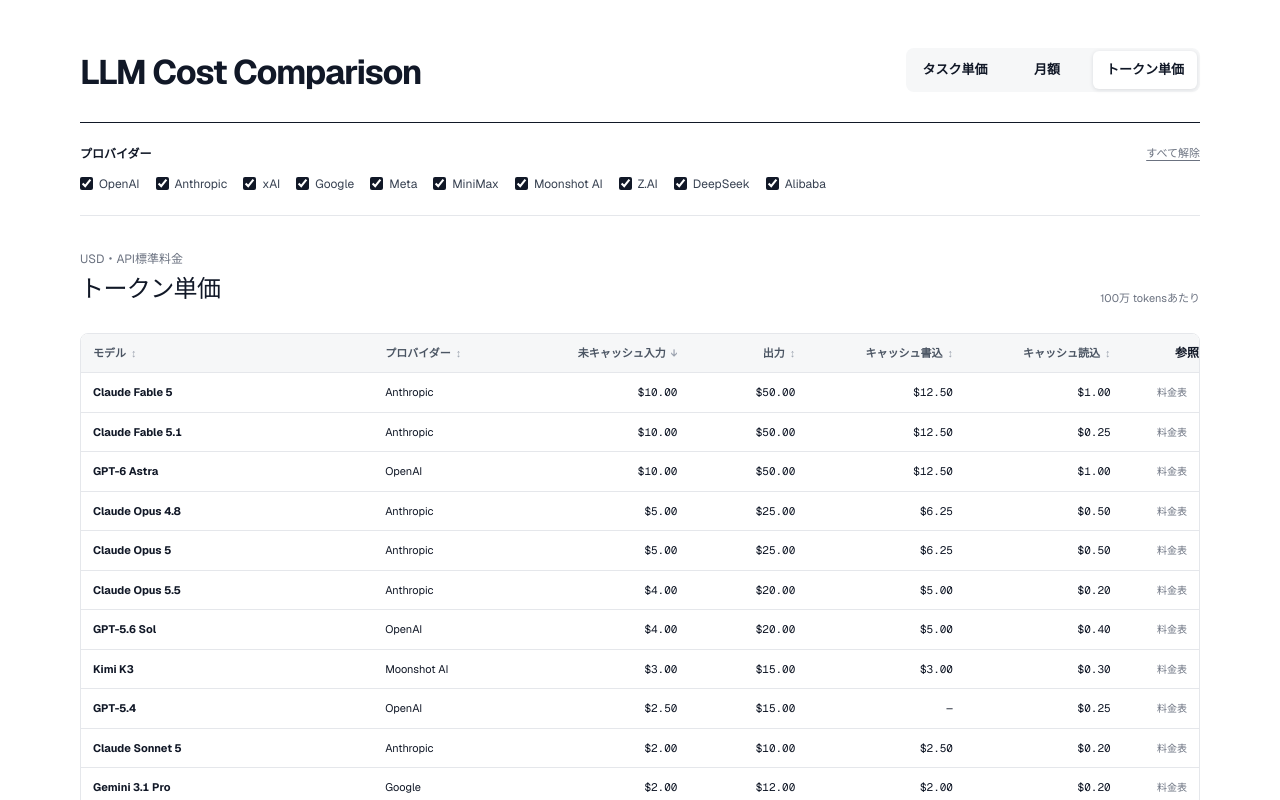
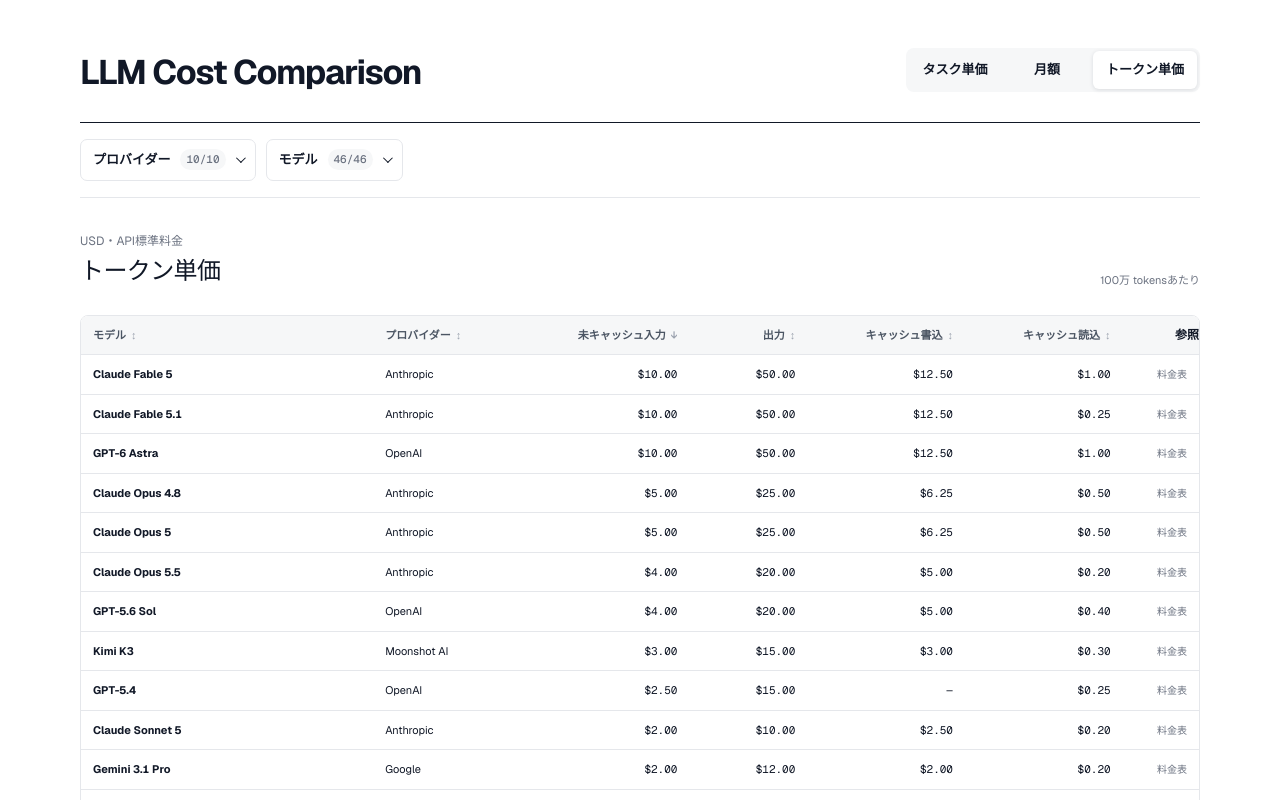
Before and after one commit to kody-takuya/AI-cost-comparison, a Next.js app: page / in a window 1280 px wide. Shown: the top 800 px of the page. Built offline with nearby package versions, Linux system fonts and the light colour scheme.

Commit message:
feat: add model selection filter dropdown

```diff
--- a/app/CostComparison.tsx
+++ b/app/CostComparison.tsx
@@ -158,13 +158,21 @@
   const [providers, setProviders] = useState(() =>
     Object.fromEntries(uniqueProviders.map((provider) => [provider, true])),
   );
+  const [selectedModels, setSelectedModels] = useState<Record<string, boolean>>(
+    () => Object.fromEntries(pricingData.models.map((model) => [model.id, true])),
+  );
+  const selectedProviderCount = uniqueProviders.filter((provider) => providers[provider]).length;
+  const selectedModelCount = pricingData.models.filter((model) => selectedModels[model.id]).length;
+  const filteredModels = useMemo(
+    () => pricingData.models.filter((model) => providers[model.provider] && selectedModels[model.id]),
+    [providers, selectedModels],
+  );
 
   const selectedUseCase =
     useCases.find((useCase) => useCase.id === activeUseCase) ?? useCases[0];
 
   const results = useMemo(() => {
-    return pricingData.models
-      .filter((model) => providers[model.provider])
+    return filteredModels
       .map((model) => ({
         model,
         cost:
@@ -175,13 +183,12 @@
       .sort((a, b) =>
         sortDirection === "asc" ? a.cost - b.cost : b.cost - a.cost,
       );
-  }, [mode, providers, selectedUseCase, sortDirection]);
+  }, [filteredModels, mode, selectedUseCase, sortDirection]);
 
   const rateRows = useMemo(() => {
     const direction = rateSortDirection === "asc" ? 1 : -1;
 
-    return pricingData.models
-      .filter((model) => providers[model.provider])
+    return filteredModels
       .sort((a, b) => {
         if (rateSortKey === "model" || rateSortKey === "provider") {
           const left = rateSortKey === "model" ? a.name : a.provider;
@@ -199,7 +206,7 @@
         if (right === null) return -1;
         return (left - right) * direction || a.name.localeCompare(b.name);
       });
-  }, [providers, rateSortDirection, rateSortKey]);
+  }, [filteredModels, rateSortDirection, rateSortKey]);
 
   const maxCost = Math.max(...results.map((result) => result.cost), 0.000001);
 
@@ -215,6 +222,10 @@
 
   function toggleProvider(provider: string) {
     setProviders((current) => ({ ...current, [provider]: !current[provider] }));
+  }
+
+  function toggleModel(modelId: string) {
+    setSelectedModels((current) => ({ ...current, [modelId]: !current[modelId] }));
   }
 
   function sortRates(key: RateSortKey) {
@@ -241,8 +252,6 @@
       ? ("ascending" as const)
       : ("descending" as const);
   }
-
-  const allVisible = Object.values(providers).every(Boolean);
 
   return (
     <main className="site-shell">
@@ -337,22 +346,24 @@
       )}
 
       <section className="provider-filter" aria-label="プロバイダー絞り込み">
-        <div className="section-label">
+        <div className="filter-dropdowns">
+          <details className="filter-dropdown">
+            <summary>
               <span>プロバイダー</span>
+              <span className="selection-count">{selectedProviderCount}/{uniqueProviders.length}</span>
+            </summary>
+            <div className="filter-menu">
+              <div className="filter-menu-actions">
                 <button
                   type="button"
-            onClick={() =>
-              setProviders(
-                Object.fromEntries(
-                  uniqueProviders.map((provider) => [provider, !allVisible]),
-                ),
-              )
-            }
-          >
-            {allVisible ? "すべて解除" : "すべて表示"}
-          </button>
+                  onClick={() => setProviders(Object.fromEntries(uniqueProviders.map((provider) => [provider, true])))}
+                >すべて選択</button>
+                <button
+                  type="button"
+                  onClick={() => setProviders(Object.fromEntries(uniqueProviders.map((provider) => [provider, false])))}
+                >すべて解除</button>
               </div>
-        <div className="filter-list">
+              <div className="filter-options">
                 {uniqueProviders.map((provider) => (
                   <label key={provider}>
                     <input
@@ -363,6 +374,43 @@
                     <span>{provider}</span>
                   </label>
                 ))}
+              </div>
+            </div>
+          </details>
+
+          <details className="filter-dropdown">
+            <summary>
+              <span>モデル</span>
+              <span className="selection-count">{selectedModelCount}/{pricingData.models.length}</span>
+            </summary>
+            <div className="filter-menu model-filter-menu">
+              <div className="filter-menu-actions">
+                <button
+                  type="button"
+                  onClick={() => setSelectedModels(Object.fromEntries(pricingData.models.map((model) => [model.id, true])))}
+                >すべて選択</button>
+                <button
+                  type="button"
+                  onClick={() => setSelectedModels(Object.fromEntries(pricingData.models.map((model) => [model.id, false])))}
+                >すべて解除</button>
+              </div>
+              <div className="filter-options">
+                {pricingData.models.map((model) => (
+                  <label key={model.id}>
+                    <input
+                      type="checkbox"
+                      checked={selectedModels[model.id]}
+                      onChange={() => toggleModel(model.id)}
+                    />
+                    <span className="model-filter-name">
+                      <span>{model.name}</span>
+                      <small>{model.provider}</small>
+                    </span>
+                  </label>
+                ))}
+              </div>
+            </div>
+          </details>
         </div>
       </section>
 
@@ -546,7 +594,7 @@
                   </tr>
                 </thead>
                 <tbody>
-                  {pricingData.models.map((model) => (
+                  {filteredModels.map((model) => (
                     <tr key={model.id}>
                       <td>{model.name}</td>
                       <td>{displayRate(model.pricing.input)}</td>
--- a/app/globals.css
+++ b/app/globals.css
@@ -32,13 +32,27 @@
 .token-grid input { width:100%; border:0; outline:0; }
 .token-grid label>div:focus-within,.count-field input:focus { border-color:var(--accent); outline:2px solid rgb(37 99 235/.12); }
 .token-grid b { padding-right:10px; color:#9ca3af; font-size:10px; font-weight:500; }
-.provider-filter { padding:22px 0; border-bottom:1px solid var(--line); }
-.section-label { display:flex; justify-content:space-between; margin-bottom:12px; }
-.section-label span { font-size:12px; font-weight:650; }
-.section-label button { padding:0; border:0; background:none; color:var(--muted); cursor:pointer; font-size:11px; text-decoration:underline; text-underline-offset:3px; }
-.filter-list { display:flex; flex-wrap:wrap; gap:8px 16px; }
-.filter-list label { display:flex; align-items:center; gap:6px; color:#374151; cursor:pointer; font-size:12px; }
-.filter-list input { accent-color:var(--ink); }
+.provider-filter { padding:16px 0; border-bottom:1px solid var(--line); }
+.filter-dropdowns { display:flex; flex-wrap:wrap; gap:10px; }
+.filter-dropdown { position:relative; z-index:2; }
+.filter-dropdown[open] { z-index:20; }
+.filter-dropdown>summary { display:flex; min-height:42px; align-items:center; gap:10px; padding:8px 12px; border:1px solid var(--line); border-radius:7px; background:#fff; cursor:pointer; list-style:none; font-size:13px; font-weight:600; }
+.filter-dropdown>summary::-webkit-details-marker { display:none; }
+.filter-dropdown>summary::after { width:7px; height:7px; border-right:1.5px solid currentColor; border-bottom:1.5px solid currentColor; content:""; transform:rotate(45deg) translateY(-2px); }
+.filter-dropdown[open]>summary::after { transform:rotate(225deg) translate(-1px,-1px); }
+.filter-dropdown>summary:focus-visible { outline:2px solid var(--accent); outline-offset:2px; }
+.selection-count { min-width:34px; padding:2px 6px; border-radius:999px; background:var(--soft); color:var(--muted); font-family:var(--font-geist-mono); font-size:11px; font-weight:500; text-align:center; }
+.filter-menu { position:absolute; top:calc(100% + 6px); left:0; width:min(300px,calc(100vw - 28px)); padding:8px; border:1px solid var(--line); border-radius:9px; background:#fff; box-shadow:0 12px 30px rgb(17 24 39/.14); }
+.model-filter-menu { width:min(360px,calc(100vw - 28px)); }
+.filter-menu-actions { display:flex; gap:14px; padding:4px 8px 9px; border-bottom:1px solid var(--line); }
+.filter-menu-actions button { padding:4px 0; border:0; background:transparent; color:#4b5563; cursor:pointer; font-size:12px; text-decoration:underline; text-underline-offset:3px; }
+.filter-options { display:grid; max-height:min(340px,60vh); gap:2px; overflow-y:auto; overscroll-behavior:contain; padding-top:5px; }
+.filter-options label { display:flex; min-height:38px; align-items:center; gap:10px; padding:5px 8px; border-radius:5px; cursor:pointer; font-size:13px; }
+.filter-options label:hover { background:var(--soft); }
+.filter-options input { width:16px; height:16px; flex:0 0 auto; accent-color:var(--ink); }
+.model-filter-name { display:flex; min-width:0; flex:1; align-items:center; justify-content:space-between; gap:10px; }
+.model-filter-name>span { overflow:hidden; text-overflow:ellipsis; white-space:nowrap; }
+.model-filter-name small { flex:0 0 auto; color:var(--muted); font-size:11px; }
 .chart-section { padding:34px 0 40px; }
 .chart-heading { display:flex; justify-content:space-between; align-items:end; margin-bottom:26px; }
 .chart-heading p { margin:0 0 3px; color:var(--muted); font-size:12px; }
```
Lines whose indentation alone changed are shown as unchanged.
